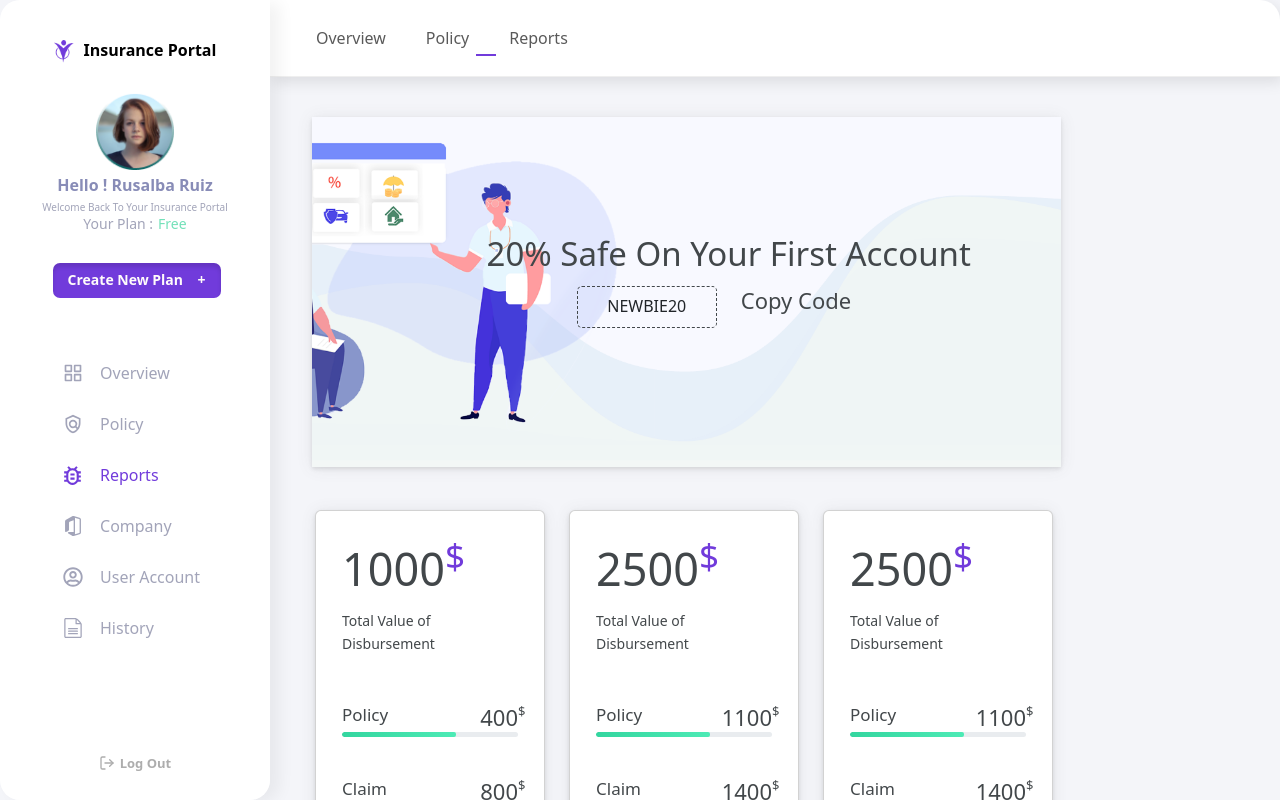
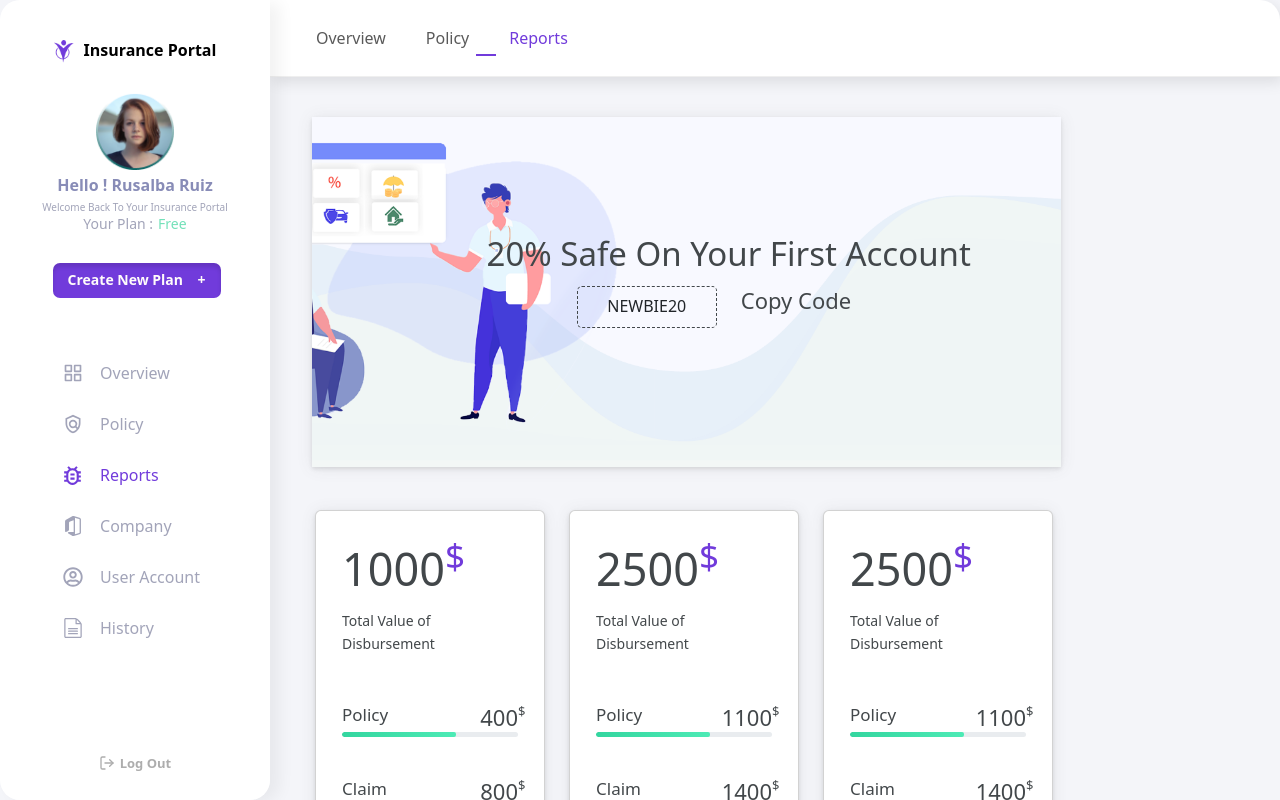
Before and after one commit to okechukwu0127/appsilon_figma, a React (Create React App) app: page / in a window 1280 px wide. Built offline with nearby package versions, Linux system fonts and the light colour scheme; a web font is replaced by a local one.

Commit message:
Menu color fix

```diff
--- a/src/styles/App.scss
+++ b/src/styles/App.scss
@@ -212,6 +212,11 @@ body {
     transition-duration: 0.75s;
   }
 
+  .navbar-light .navbar-nav a.reportsL
+  {
+    color:$highlight-color;
+  }
+
   .navbar-light .navbar-nav a.reportsL:after
   {
     content: "";
@@ -224,6 +229,7 @@ body {
     bottom: 10px;
     transition: $animate;
     transition-duration: 0.75s;
+
 
   }
 
```
